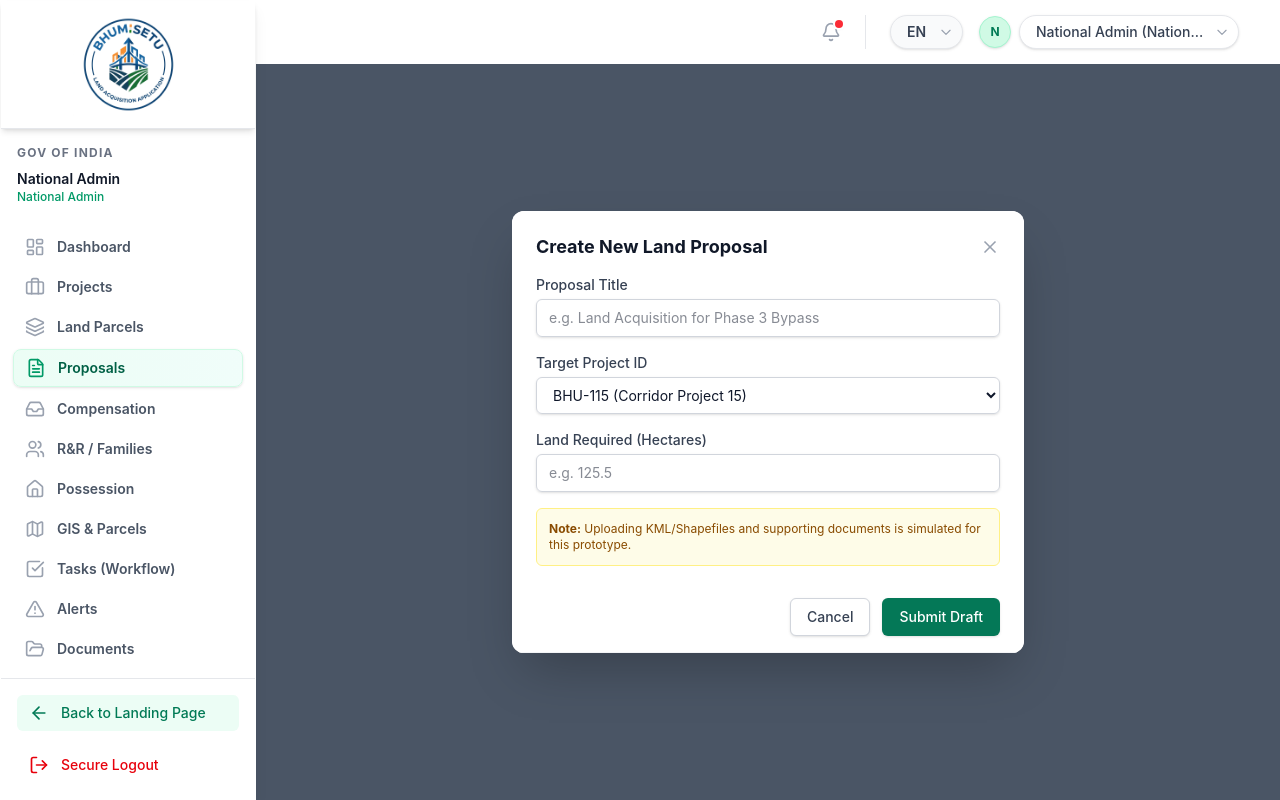
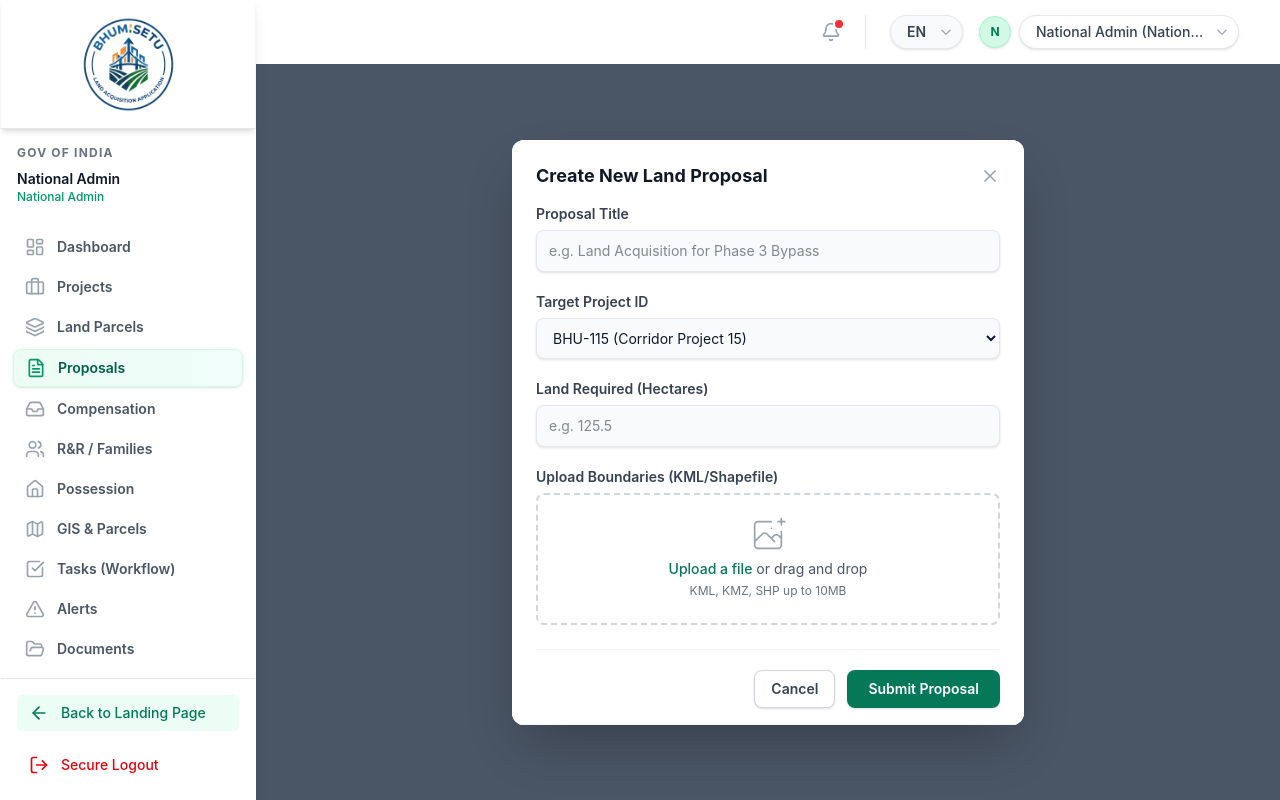
Before and after one commit to SahilDalvi15/BHUMISETU, a React (Vite) app in the folder client/: page /proposals in a window 1280 px wide. Both pictures are taken after typing "Sample" into the empty fields and a click on the button "Submit Proposal". Built offline with nearby package versions, Linux system fonts and the light colour scheme.

Commit message:
UI: Remove prototype note and add realistic KML file upload dropzone UX

```diff
--- a/client/src/pages/Proposals.jsx
+++ b/client/src/pages/Proposals.jsx
@@ -157,24 +157,24 @@ const Proposals = () => {
                 </button>
               </div>
 
-              <form onSubmit={handleFormSubmit} className="space-y-4">
+              <form onSubmit={handleFormSubmit} className="space-y-5">
                 <div>
-                  <label className="block text-sm font-medium text-gray-700 mb-1">Proposal Title</label>
+                  <label className="block text-sm font-semibold text-gray-700 mb-1.5">Proposal Title</label>
                   <input
                     type="text"
                     required
                     placeholder="e.g. Land Acquisition for Phase 3 Bypass"
                     value={newTitle}
                     onChange={(e) => setNewTitle(e.target.value)}
-                    className="w-full border border-gray-300 rounded-md shadow-sm py-2 px-3 focus:outline-none focus:ring-gov-green focus:border-gov-green text-sm"
+                    className="w-full border border-gray-200 rounded-lg shadow-sm py-2.5 px-3 focus:outline-none focus:ring-2 focus:ring-gov-green focus:border-transparent text-sm transition-all bg-gray-50 hover:bg-white focus:bg-white"
                   />
                 </div>
                 <div>
-                  <label className="block text-sm font-medium text-gray-700 mb-1">Target Project ID</label>
+                  <label className="block text-sm font-semibold text-gray-700 mb-1.5">Target Project ID</label>
                   <select
                     value={newProject}
                     onChange={(e) => setNewProject(e.target.value)}
-                    className="w-full border border-gray-300 rounded-md shadow-sm py-2 px-3 focus:outline-none focus:ring-gov-green focus:border-gov-green text-sm"
+                    className="w-full border border-gray-200 rounded-lg shadow-sm py-2.5 px-3 focus:outline-none focus:ring-2 focus:ring-gov-green focus:border-transparent text-sm transition-all bg-gray-50 hover:bg-white focus:bg-white"
                   >
                     <option value="BHU-107">BHU-107 (Facility Project 7)</option>
                     <option value="BHU-115">BHU-115 (Corridor Project 15)</option>
@@ -182,7 +182,7 @@ const Proposals = () => {
                   </select>
                 </div>
                 <div>
-                  <label className="block text-sm font-medium text-gray-700 mb-1">Land Required (Hectares)</label>
+                  <label className="block text-sm font-semibold text-gray-700 mb-1.5">Land Required (Hectares)</label>
                   <input
                     type="number"
                     step="0.01"
@@ -190,25 +190,44 @@ const Proposals = () => {
                     placeholder="e.g. 125.5"
                     value={newLandRequired}
                     onChange={(e) => setNewLandRequired(e.target.value)}
-                    className="w-full border border-gray-300 rounded-md shadow-sm py-2 px-3 focus:outline-none focus:ring-gov-green focus:border-gov-green text-sm"
+                    className="w-full border border-gray-200 rounded-lg shadow-sm py-2.5 px-3 focus:outline-none focus:ring-2 focus:ring-gov-green focus:border-transparent text-sm transition-all bg-gray-50 hover:bg-white focus:bg-white"
                   />
                 </div>
-                <div className="bg-yellow-50 border border-yellow-200 rounded-md p-3 text-xs text-yellow-800">
-                  <strong>Note:</strong> Uploading KML/Shapefiles and supporting documents is simulated for this prototype.
+
+                <div>
+                  <label className="block text-sm font-semibold text-gray-700 mb-1.5">Upload Boundaries (KML/Shapefile)</label>
+                  <div className="mt-1 flex justify-center px-6 pt-5 pb-6 border-2 border-gray-300 border-dashed rounded-lg hover:bg-gray-50 transition-colors cursor-pointer group">
+                    <div className="space-y-1 text-center">
+                      <svg className="mx-auto h-10 w-10 text-gray-400 group-hover:text-gov-green transition-colors" stroke="currentColor" fill="none" viewBox="0 0 48 48" aria-hidden="true">
+                        <path d="M28 8H12a4 4 0 00-4 4v20m32-12v8m0 0v8a4 4 0 01-4 4H12a4 4 0 01-4-4v-4m32-4l-3.172-3.172a4 4 0 00-5.656 0L28 28M8 32l9.172-9.172a4 4 0 015.656 0L28 28m0 0l4 4m4-24h8m-4-4v8m-12 4h.02" strokeWidth="2" strokeLinecap="round" strokeLinejoin="round" />
+                      </svg>
+                      <div className="flex text-sm text-gray-600 justify-center">
+                        <label htmlFor="file-upload" className="relative cursor-pointer bg-white rounded-md font-medium text-gov-green hover:text-green-800 focus-within:outline-none focus-within:ring-2 focus-within:ring-offset-2 focus-within:ring-gov-green">
+                          <span>Upload a file</span>
+                          <input id="file-upload" name="file-upload" type="file" className="sr-only" />
+                        </label>
+                        <p className="pl-1">or drag and drop</p>
+                      </div>
+                      <p className="text-xs text-gray-500">
+                        KML, KMZ, SHP up to 10MB
+                      </p>
+                    </div>
+                  </div>
                 </div>
-                <div className="pt-4 flex justify-end space-x-3">
+
+                <div className="pt-5 flex justify-end space-x-3 border-t border-gray-100 mt-6">
                   <button
                     type="button"
                     onClick={() => setIsModalOpen(false)}
-                    className="px-4 py-2 border border-gray-300 shadow-sm text-sm font-medium rounded-md text-gray-700 bg-white hover:bg-gray-50 focus:outline-none transition-colors"
+                    className="px-4 py-2 border border-gray-300 shadow-sm text-sm font-semibold rounded-lg text-gray-700 bg-white hover:bg-gray-50 hover:text-gray-900 focus:outline-none transition-all"
                   >
                     Cancel
                   </button>
                   <button
                     type="submit"
-                    className="px-4 py-2 border border-transparent shadow-sm text-sm font-medium rounded-md text-white bg-gov-green hover:bg-green-800 focus:outline-none transition-colors"
+                    className="px-5 py-2 border border-transparent shadow-sm text-sm font-semibold rounded-lg text-white bg-gov-green hover:bg-green-800 hover:-translate-y-0.5 focus:outline-none transition-all"
                   >
-                    Submit Draft
+                    Submit Proposal
                   </button>
                 </div>
               </form>
```
